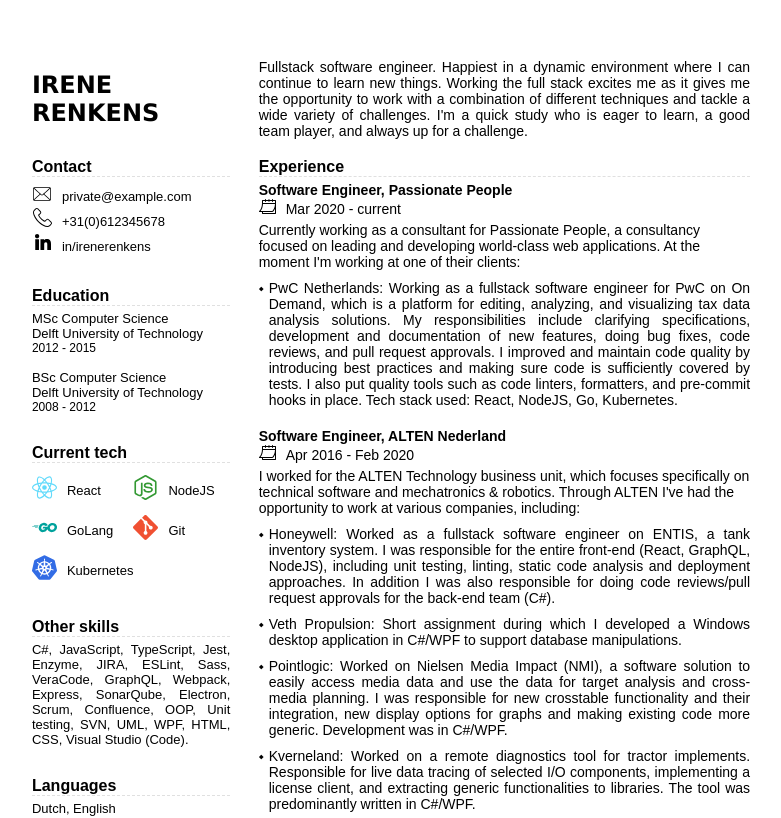
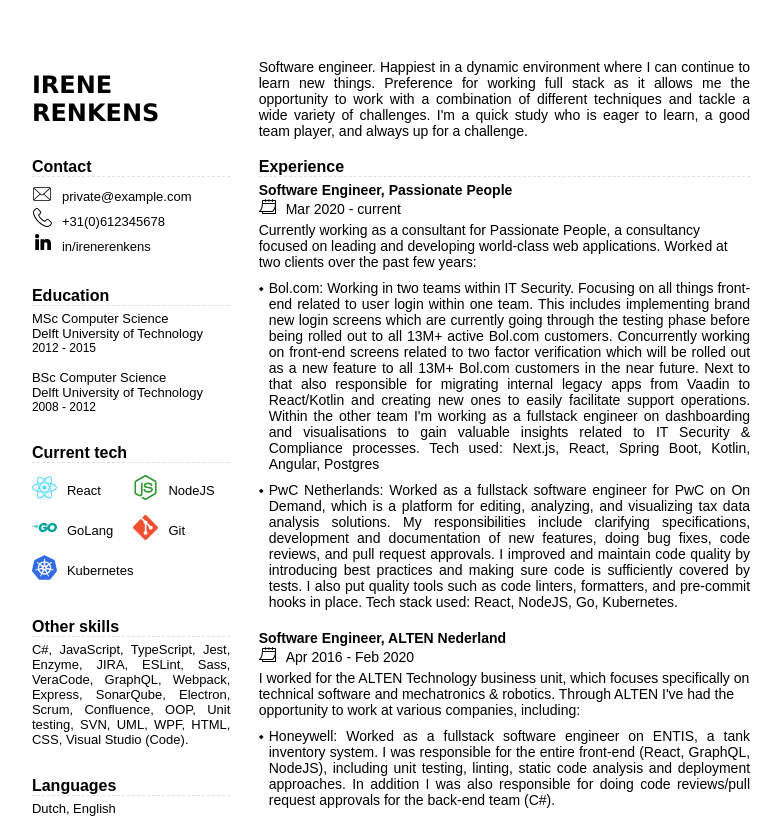
Before and after one commit to irenkens/irenkens, a React (Create React App) app: page / in a window 1280 px wide. Shown: the top 818 px of the page, without its empty margins (249-1030 px from the left). Built offline with nearby package versions, Linux system fonts and the light colour scheme; a web font is replaced by a local one.

Commit message:
chore: update text

```diff
--- a/src/resume/Resume.tsx
+++ b/src/resume/Resume.tsx
@@ -40,10 +40,10 @@
               textAlign: "justify",
             }}
           >
-            Fullstack software engineer. Happiest in a dynamic environment where I can continue to learn
-            new things. Working the full stack excites me as it gives me the opportunity to work with a
-            combination of different techniques and tackle a wide variety of challenges. I&apos;m a
-            quick study who is eager to learn, a good team player, and always up for a challenge.
+            Software engineer. Happiest in a dynamic environment where I can continue to learn new things.
+            Preference for working full stack as it allows me the opportunity to work with a combination of different
+            techniques and tackle a wide variety of challenges. I&apos;m a quick study who is eager to learn, a good team
+            player, and always up for a challenge.
           </div>
         </div>
 
@@ -138,11 +138,25 @@
               >
                 Currently working as a consultant for Passionate People, a
                 consultancy focused on leading and developing world-class web
-                applications. At the moment I&apos;m working at one of their
-                clients:
+                applications. Worked at two clients over the past few years:
+                <SubCompany
+                  company="Bol.com"
+                  description="Working in two teams within IT Security.
+                  Focusing on all things front-end related to user login within one team. This includes
+                  implementing brand new login screens which are currently going through the testing phase before
+                  being rolled out to all 13M+ active Bol.com customers. Concurrently working on front-end screens
+                  related to two factor verification which will be rolled out as a new feature to all 13M+ Bol.com
+                  customers in the near future. Next to that also responsible for migrating internal legacy apps
+                  from Vaadin to React/Kotlin and creating new ones to easily facilitate support operations.
+
+                  Within the other team I'm working as a fullstack engineer on dashboarding and
+                  visualisations to gain valuable insights related to IT Security & Compliance processes.
+                  Tech used: Next.js, React, Spring Boot, Kotlin, Angular, Postgres"
+                  style={{ marginTop: 10, marginBottom: 0 }}
+                  />
                 <SubCompany
                   company="PwC Netherlands"
-                  description="Working as a fullstack software engineer for PwC on On Demand, which
+                  description="Worked as a fullstack software engineer for PwC on On Demand, which
                   is a platform for editing, analyzing, and visualizing tax data analysis solutions. My responsibilities
                   include clarifying specifications, development and documentation of new features, doing bug fixes, code
                   reviews, and pull request approvals. I improved and maintain code quality by introducing best practices
```
